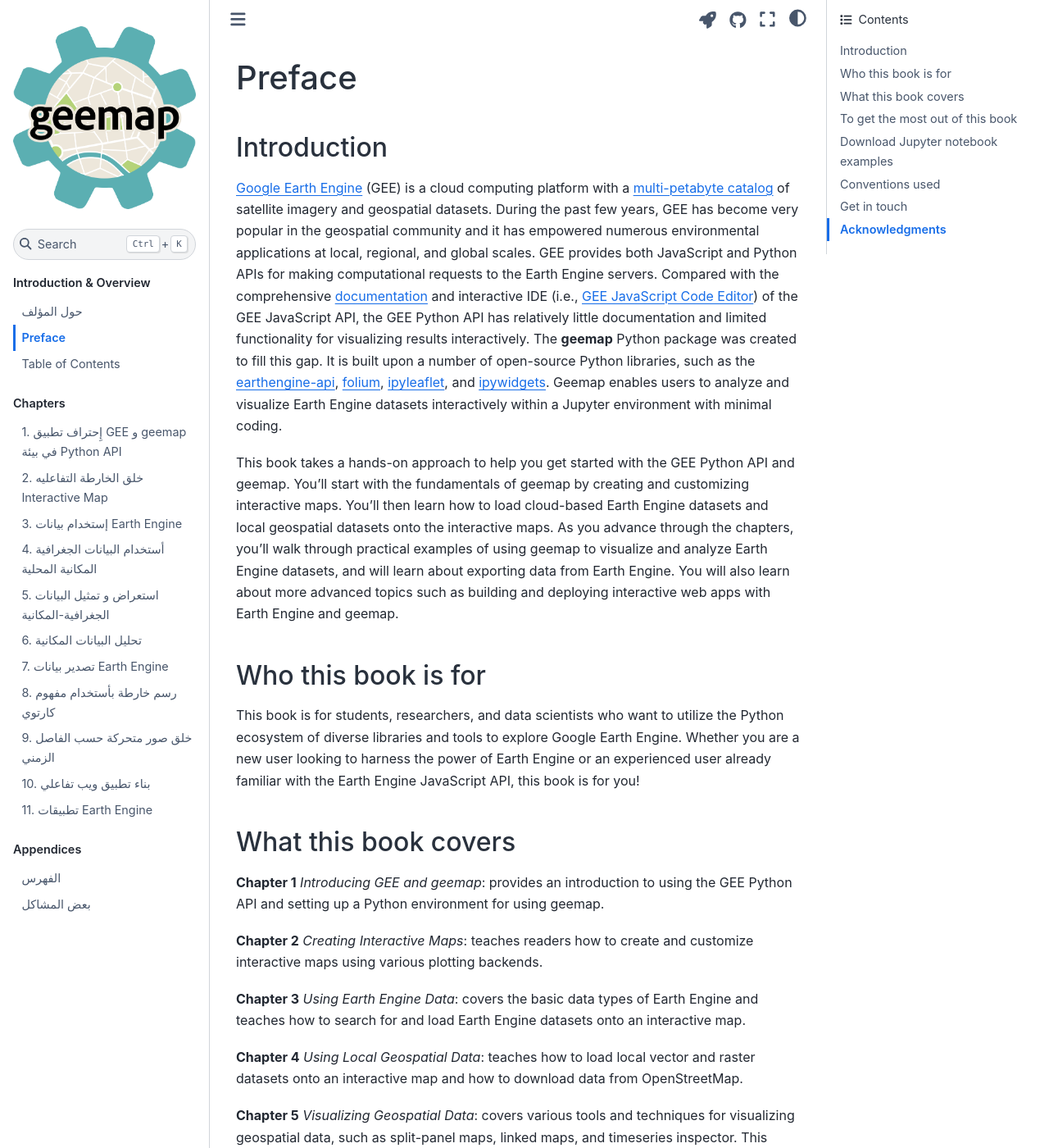
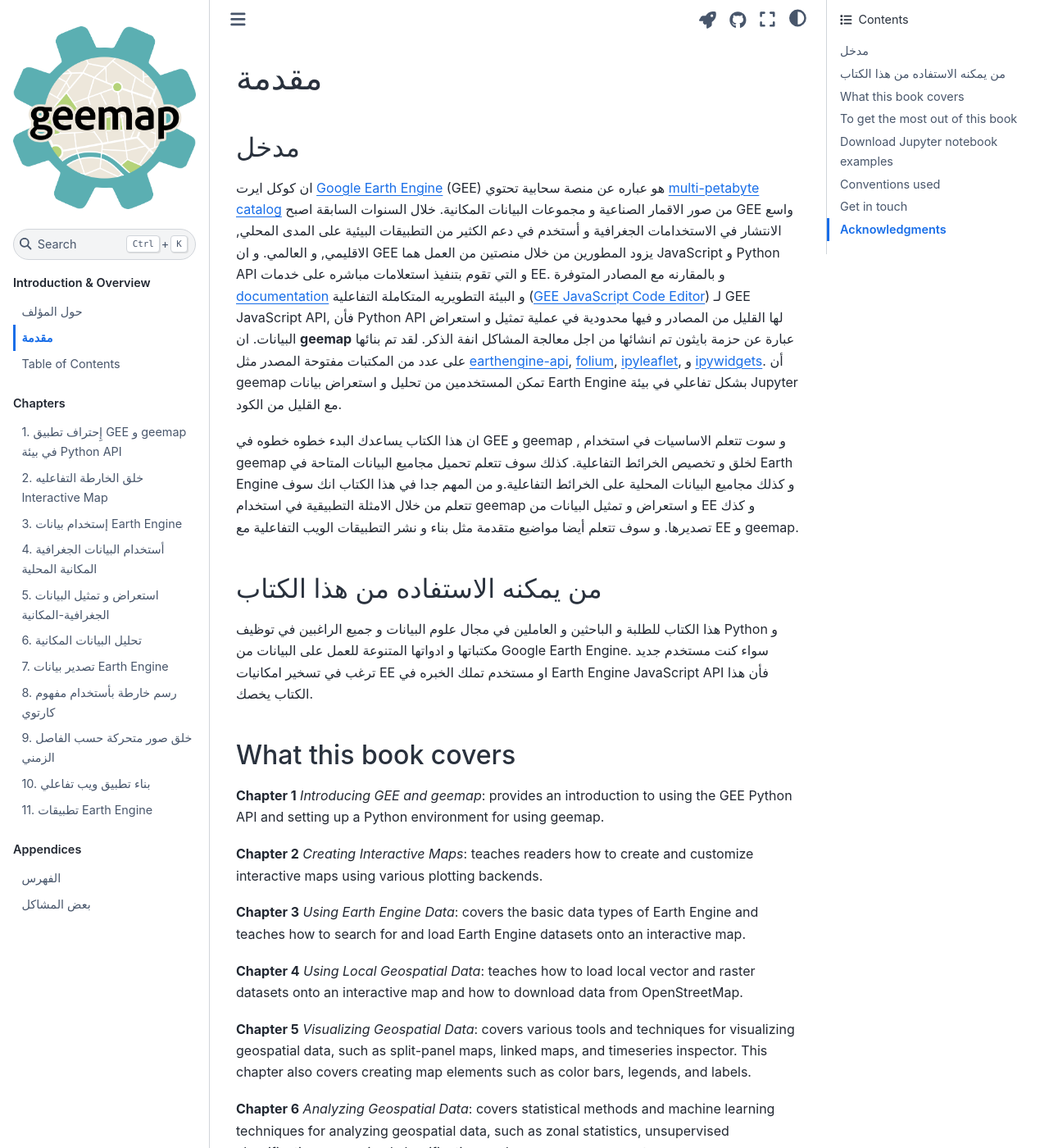
Before and after one commit to giswqs/geebook-arabic, a Jupyter Book: the page built from chapters/preface.md, in a window 1280 px wide and 1400 px high. Shown: the whole window at 82% size. Built offline with Jupyter Book 1.0.4 settings and Sphinx 7.4.7 and the Sphinx Book theme 1.1.4, drawn with Linux system fonts in a browser that asks for light colours.

Commit message:
Update preface.md

```diff
--- a/chapters/preface.md
+++ b/chapters/preface.md
@@ -11,17 +11,18 @@ kernelspec:
   name: python3
 ---
 
-# Preface
+# مقدمة
 
-## Introduction
+## مدخل
 
-[Google Earth Engine](https://earthengine.google.com) (GEE) is a cloud computing platform with a [multi-petabyte catalog](https://developers.google.com/earth-engine/datasets) of satellite imagery and geospatial datasets. During the past few years, GEE has become very popular in the geospatial community and it has empowered numerous environmental applications at local, regional, and global scales. GEE provides both JavaScript and Python APIs for making computational requests to the Earth Engine servers. Compared with the comprehensive [documentation](https://developers.google.com/earth-engine) and interactive IDE (i.e., [GEE JavaScript Code Editor](https://code.earthengine.google.com)) of the GEE JavaScript API, the GEE Python API has relatively little documentation and limited functionality for visualizing results interactively. The **geemap** Python package was created to fill this gap. It is built upon a number of open-source Python libraries, such as the [earthengine-api](https://pypi.org/project/earthengine-api), [folium](https://python-visualization.github.io/folium/), [ipyleaflet](https://github.com/jupyter-widgets/ipyleaflet), and [ipywidgets](https://github.com/jupyter-widgets/ipywidgets). Geemap enables users to analyze and visualize Earth Engine datasets interactively within a Jupyter environment with minimal coding.
+ان كوكل ايرت [Google Earth Engine](https://earthengine.google.com) (GEE) هو عباره عن منصة سحابية تحتوي [multi-petabyte catalog](https://developers.google.com/earth-engine/datasets) من صور الاقمار الصناعية و مجموعات البيانات المكانية. خلال السنوات السابقة اصبح GEE واسع الانتشار في الاستخدامات الجغرافية و أستخدم في دعم الكثير من التطبيقات البيئية على المدى المحلي, الاقليمي, و العالمي. و ان GEE يزود المطورين من خلال منصتين من العمل هما JavaScript و Python API و التي تقوم بتنفيذ استعلامات مباشره على خدمات EE. و بالمقارنه مع المصادر المتوفرة [documentation](https://developers.google.com/earth-engine) و البيئة التطويريه المتكاملة التفاعلية  ([GEE JavaScript Code Editor](https://code.earthengine.google.com))  لـ GEE JavaScript API, فأن Python API لها القليل من المصادر و فيها محدودية في عملية تمثيل و استعراض البيانات. ان **geemap** عبارة عن حزمة بايثون تم انشائها من اجل معالجة المشاكل انفة الذكر. لقد تم بنائها على عدد من المكتبات مفتوحة المصدر مثل [earthengine-api](https://pypi.org/project/earthengine-api), [folium](https://python-visualization.github.io/folium/), [ipyleaflet](https://github.com/jupyter-widgets/ipyleaflet), و [ipywidgets](https://github.com/jupyter-widgets/ipywidgets). أن geemap تمكن المستخدمين من تحليل و استعراض بيانات Earth Engine بشكل تفاعلي في بيئة Jupyter مع القليل من الكود.
 
-This book takes a hands-on approach to help you get started with the GEE Python API and geemap. You'll start with the fundamentals of geemap by creating and customizing interactive maps. You'll then learn how to load cloud-based Earth Engine datasets and local geospatial datasets onto the interactive maps. As you advance through the chapters, you'll walk through practical examples of using geemap to visualize and analyze Earth Engine datasets, and will learn about exporting data from Earth Engine. You will also learn about more advanced topics such as building and deploying interactive web apps with Earth Engine and geemap.
+ان هذا الكتاب يساعدك البدء خطوه خطوه في GEE و geemap , و سوت تتعلم الاساسيات في استخدام geemap لخلق و تخصيص الخرائط التفاعلية. كذلك سوف تتعلم تحميل مجاميع البيانات المتاحة في Earth Engine و كذلك مجاميع البيانات المحلية على الخرائط التفاعلية.و من المهم جدا في هذا الكتاب انك سوف تتعلم من خلال الامثلة التطبيقية في استخدام geemap و استعراض و تمثيل البيانات من EE و كذك تصديرها. و سوف تتعلم أيضا مواضيع متقدمة مثل بناء و نشر التطبيقات الويب التفاعلية مع EE و geemap.
 
-## Who this book is for
 
-This book is for students, researchers, and data scientists who want to utilize the Python ecosystem of diverse libraries and tools to explore Google Earth Engine. Whether you are a new user looking to harness the power of Earth Engine or an experienced user already familiar with the Earth Engine JavaScript API, this book is for you!
+## من يمكنه الاستفاده من هذا الكتاب
+
+هذا الكتاب للطلبة و الباحثين و العاملين في مجال علوم البيانات و جميع الراغبين في توظيف Python و مكتباتها و ادواتها المتنوعة للعمل على البيانات من Google Earth Engine. سواء كنت مستخدم جديد ترغب في تسخير امكانيات EE او مستخدم تملك الخبره في Earth Engine JavaScript API فأن هذا الكتاب يخصك.
 
 ## What this book covers
 
```
